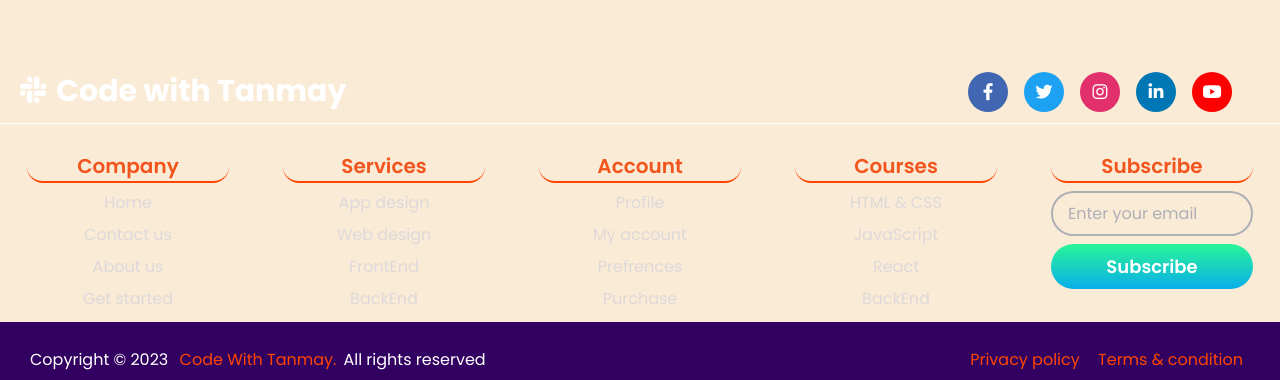
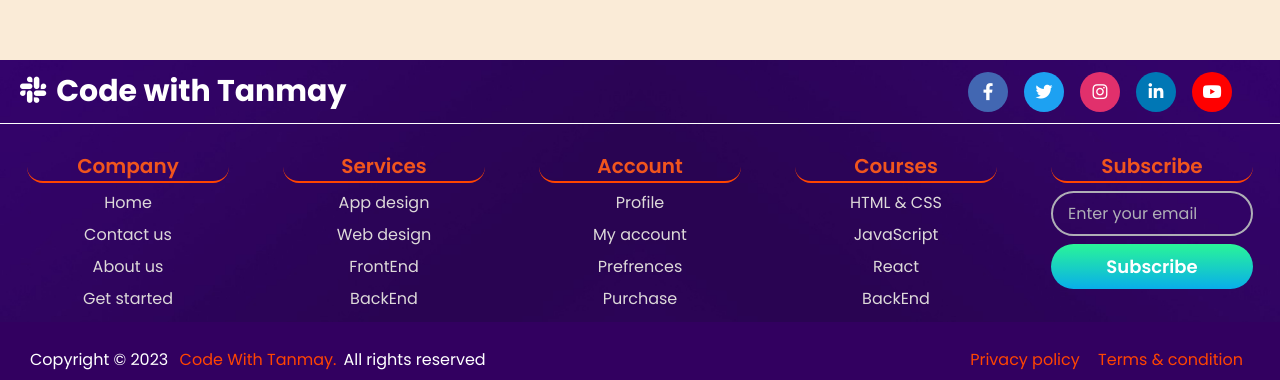
Before and after one commit to TanmayKarmakar7/Non_Responsive_Footer, a plain HTML site: page footer.html in a window 1280 px wide. Shown: the part 420-800 px from the top of the page. Drawn offline with Linux system fonts and the light colour scheme.

Commit message:
background image name changed

```diff
--- a/footer.css
+++ b/footer.css
@@ -15,7 +15,7 @@ body{
 .footer-container{
     height: 320px;
     width: 100%;
-    background:url('bg-2.jpg') ;
+    background:url('background.jpg') ;
     background-repeat: no-repeat;
     background-size: cover;
 }
```
